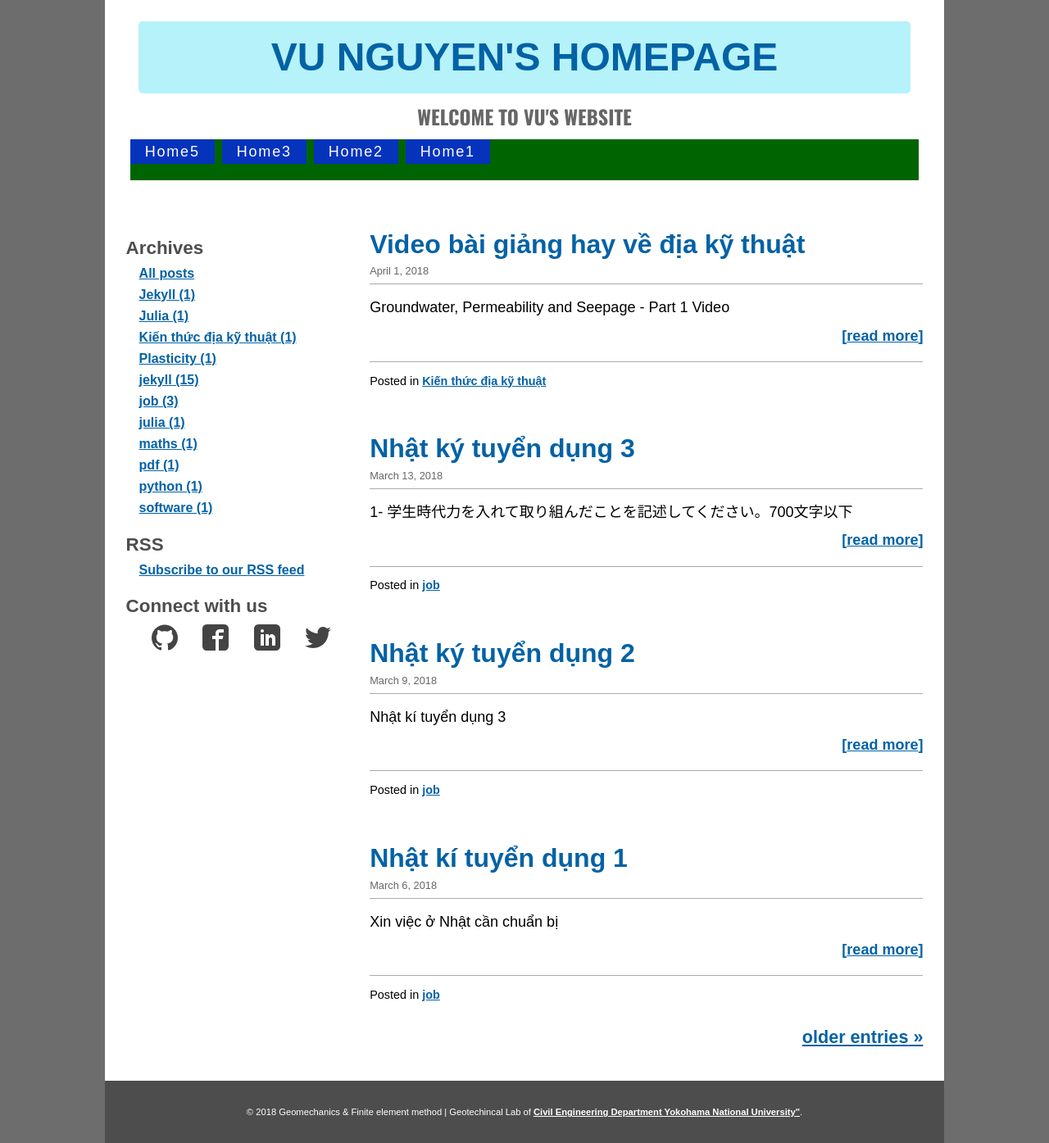
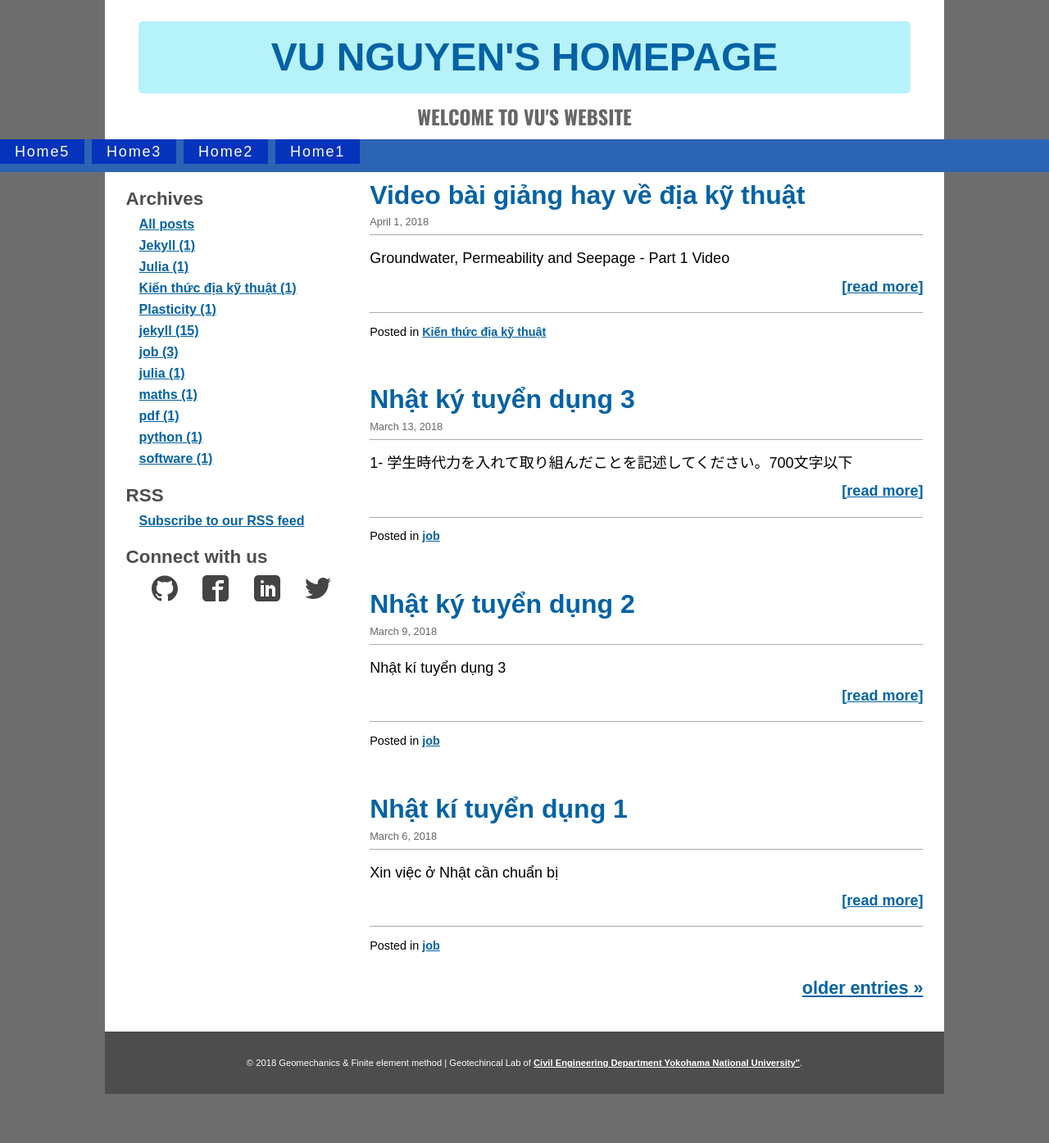
Before and after one commit to quangvunp/geomechanics, a Jekyll site: the page built from index.html, in a window 1280 px wide. Shown: the whole page at 82% size. Built offline with Jekyll 4.4.1, drawn with Linux system fonts in a browser that asks for light colours; the list of posts is cut into pages by our own code; after the commit the page ends 1335 px from its top, so only the background shows below that.

Commit message:
Update main.css

```diff
--- a/css/main.css
+++ b/css/main.css
@@ -10,7 +10,7 @@ margin-right: 10px;
 box-sizing: border-box;
 color: #666;
 }
-
+/*
 #nav {
 	background-color: darkgreen;
 	height: 50px;
@@ -19,11 +19,19 @@ color: #666;
 	font: Tahoma;
 	text-align: center;
 }
+*/
+#nav {
+    position: absolute;
+    left: 0px;
+    height: 40px;
+    background-color: #2C64B4;
+    width: 100%;
+    text-align: center;
+}
 
 #nav ul {
 	padding: 0;
 	margin: 0;
-	list-style-type: none;
 	text-align: center;
 }
 
```
